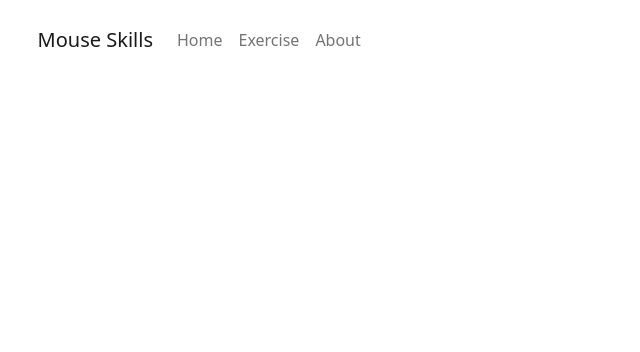
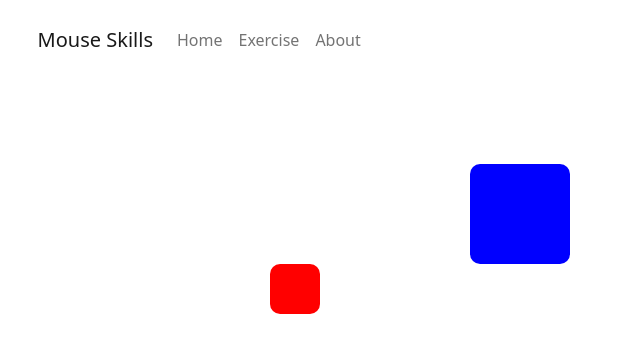
Before and after one commit to ZeyuShao-uOttawa/Mouse-Skills, a Vue app: page /exercise4 in a window 1280 px wide. Shown: the top 352 px of the page, without its empty margins (0-640 px from the left). Built offline with nearby package versions, Linux system fonts and the light colour scheme.

Commit message:
EXERCISE4ALICOMMIT5

```diff
--- a/src/pages/Exercise4.vue
+++ b/src/pages/Exercise4.vue
@@ -1,15 +1,95 @@
-<script setup lang="ts">
+<template>
+    <div class="container">
+      <div class="box" :style="{ top: boxTop + 'px', left: boxLeft + 'px' }" ref="box" @mouseenter="respawnBox">
+        <p v-if="showMessage" class="message">Good job, you have succeeded!</p>
+      </div>
+      <div class="item" :style="{ top: itemTop + 'px', left: itemLeft + 'px' }" ref="item" @mousedown="startDrag" @mouseup="stopDrag"></div>
+    </div>
+  </template>
 
+  <script>
+  export default {
+    data() {
+      return {
+        dragging: false,
+        mouseX: 0,
+        mouseY: 0,
+        itemTop: 200,
+        itemLeft: 200,
+        boxTop: 100,
+        boxLeft: 400,
+        showMessage: false
+      }
+    },
+    methods: {
+      startDrag(event) {
+        this.dragging = true;
+        this.mouseX = event.clientX;
+        this.mouseY = event.clientY;
+      },
+      stopDrag() {
+        this.dragging = false;
+        if (this.itemLeft > this.boxLeft && this.itemLeft < this.boxLeft + 100 && this.itemTop > this.boxTop && this.itemTop < this.boxTop + 100) {
+          this.showMessage = true;
+        }
+      },
+      handleDrag(event) {
+        if (this.dragging) {
+          this.itemLeft += event.clientX - this.mouseX;
+          this.itemTop += event.clientY - this.mouseY;
+          this.mouseX = event.clientX;
+          this.mouseY = event.clientY;
+        }
+      },
+      respawnBox() {
+        this.boxTop = Math.random() * (window.innerHeight - 100);
+        this.boxLeft = Math.random() * (window.innerWidth - 100);
+        this.showMessage = false;
+      }
+    },
+    mounted() {
+      window.addEventListener('mousemove', this.handleDrag);
+    },
+    beforeUnmount() {
+      window.removeEventListener('mousemove', this.handleDrag);
+    }
+  }
+  </script>
 
-</script>
+  <style scoped>
+  .container {
+    height: 100vh;
+    display: flex;
+    justify-content: center;
+    align-items: center;
+  }
 
-<template>
+  .box {
+    position: absolute;
+    width: 100px;
+    height: 100px;
+    background-color: blue;
+    border-radius: 10px;
+    display: flex;
+    justify-content: center;
+    align-items: center;
+    cursor: pointer;
+    transition: top 0.5s, left 0.5s;
+  }
 
-    <div class="container" style="text-align: center; margin: auto; height: 92vh;">
+  .message {
+    color: white;
+    font-size: 24px;
+    font-weight: bold;
+    text-align: center;
+  }
 
-    </div>
-
-</template>
-
-<style scoped>
-</style>
+  .item {
+    position: absolute;
+    width: 50px;
+    height: 50px;
+    background-color: red;
+    border-radius: 10px;
+    cursor: grab;
+  }
+  </style>
```
